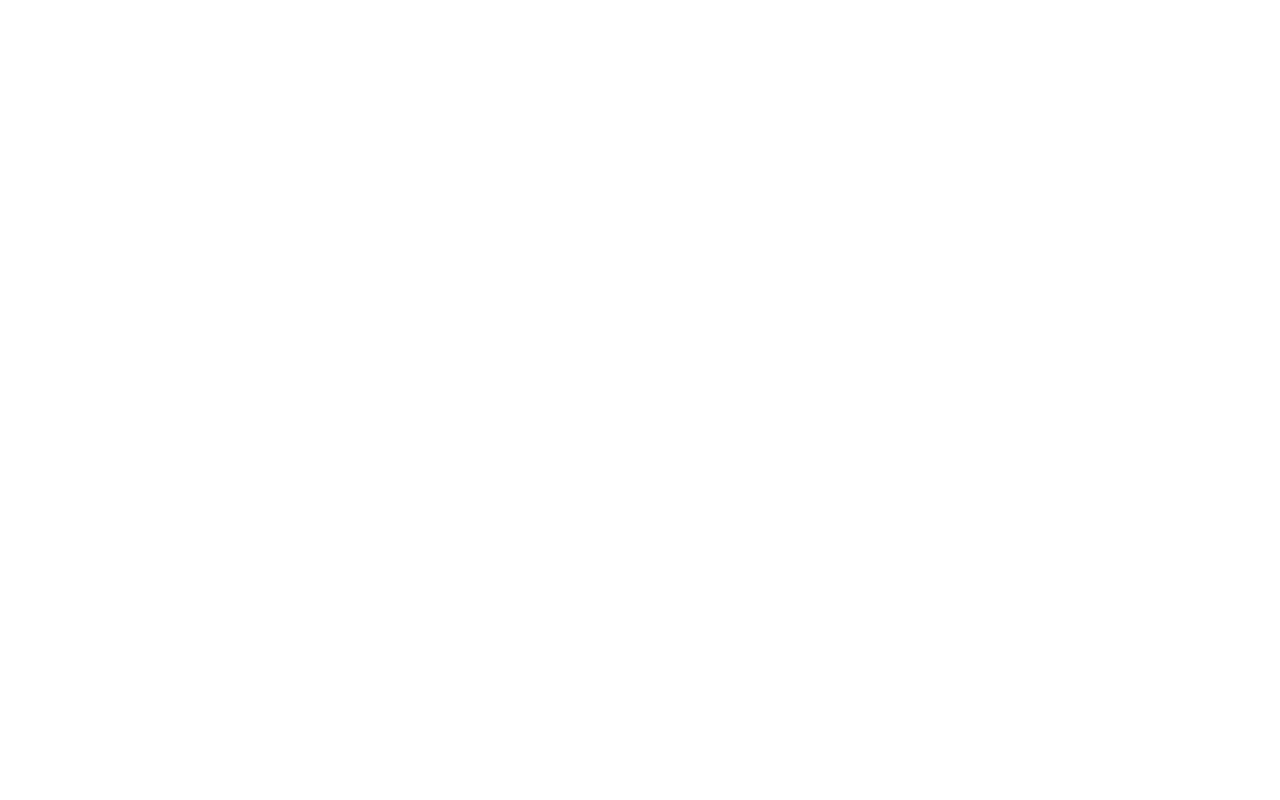
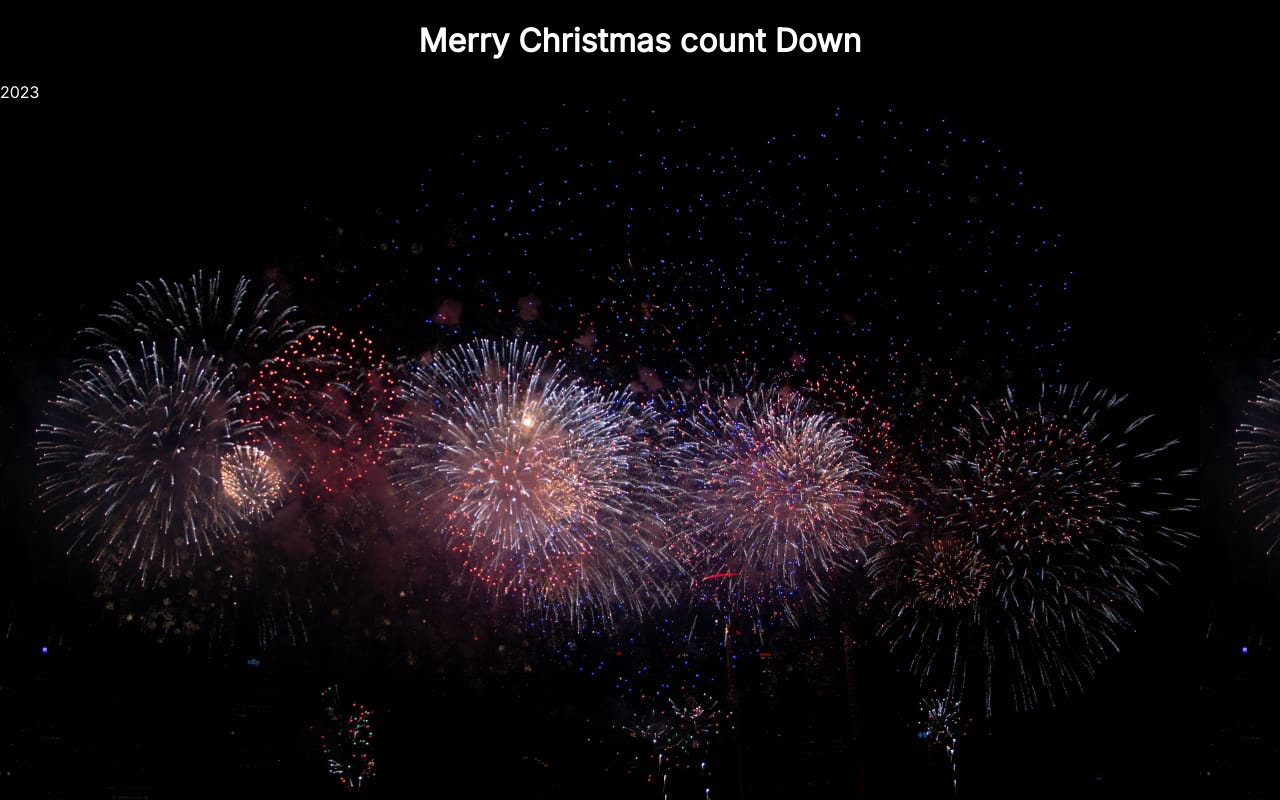
Before and after one commit to matthewkuria/JsCountDown, a plain HTML site: page index.html in a window 1280 px wide. Drawn offline with Linux system fonts and the light colour scheme.

Commit message:
added new date to the count down

```diff
--- a/index.css
+++ b/index.css
@@ -4,5 +4,11 @@
 
 body{
     margin: 0;
-    background-image: url(./wallpaper.jpeg);
+    background-image: url("./wallpaper.jpeg");
+    font-family: Inter;
+    color: white;
 }
+.body-title{
+    text-align: center;
+    color: white;
+}
--- a/index.html
+++ b/index.html
@@ -1,9 +1,23 @@
 <!DOCTYPE html>
 <html>
     <head>
-        <title>JavaScript Count Down</title>
+        <meta charset="UTF-8">
+        <meta name="viewport" content="width=device-width, initial-scale=1.0">
+        <title>Count Down</title>
+        <link rel="preconnect" href="https://fonts.googleapis.com">
+        <link rel="preconnect" href="https://fonts.gstatic.com" crossorigin>
+        <link href="https://fonts.googleapis.com/css2?family=Inter&display=swap" rel="stylesheet">
+        <link rel="stylesheet" href="index.css">
     </head>
     <body>
+        <h1 class="body-title">Merry Christmas count Down</h1>
+        <p id="t_day"></p>
+     <div class="countdown-timer"></div>
+     <div class="message"></div>
+     <div class="year"></div>
+
+     <script src="./index.js"></script>
+     <script src="./app.js"></script>
 
     </body>
 </html>
--- /dev/null
+++ b/index.js
@@ -0,0 +1,3 @@
+let now = new Date().getFullYear();
+
+document.getElementById("t_day").innerHTML = now;
```
